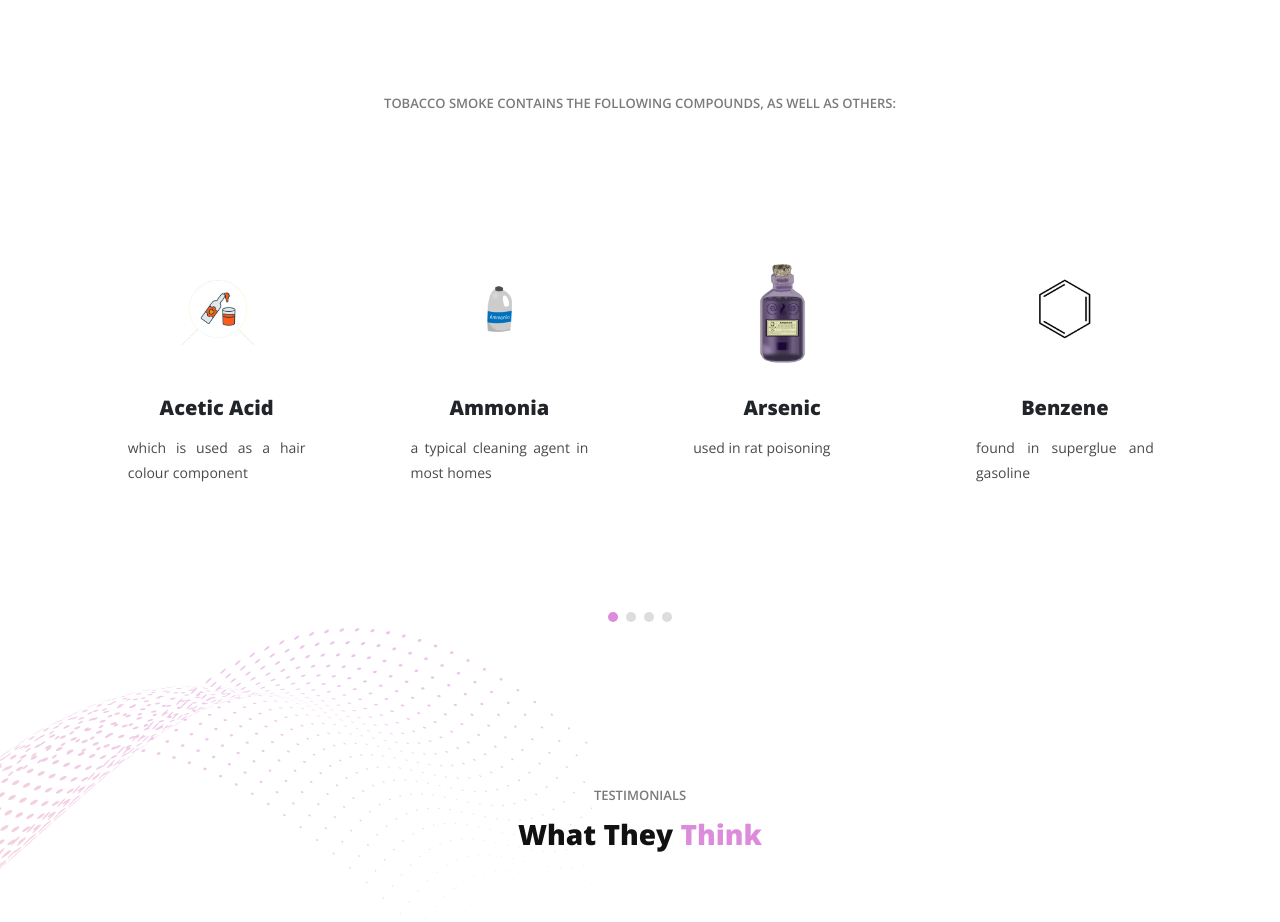
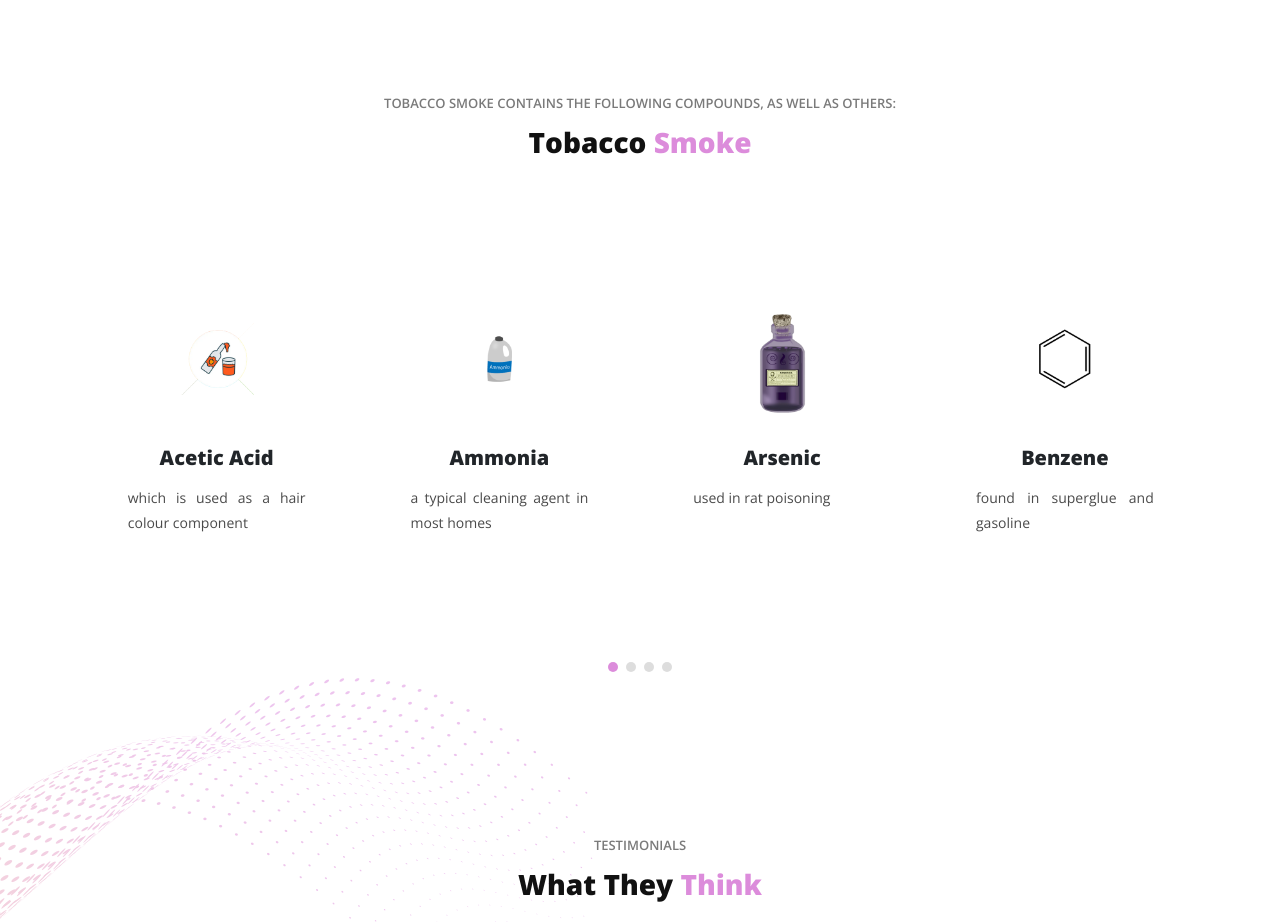
Before and after one commit to heyalexm/learnfromnurses, a plain HTML site: page index.html in a window 1280 px wide. Shown: the part 7160-8082 px from the top of the page. Drawn offline with nearby package versions, Linux system fonts and the light colour scheme.

Commit message:
Update index

```diff
--- a/index.html
+++ b/index.html
@@ -532,6 +532,7 @@
                 Tobacco smoke contains the following compounds, as well as
                 others:
               </h6>
+              <h4>Tobacco <em>Smoke</em></h4>
             </div>
           </div>
           <div class="col-lg-12">
```
